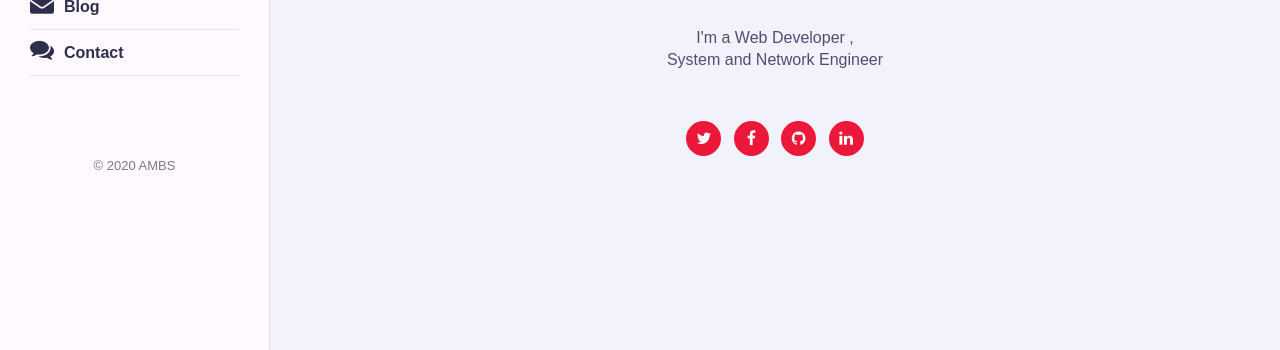
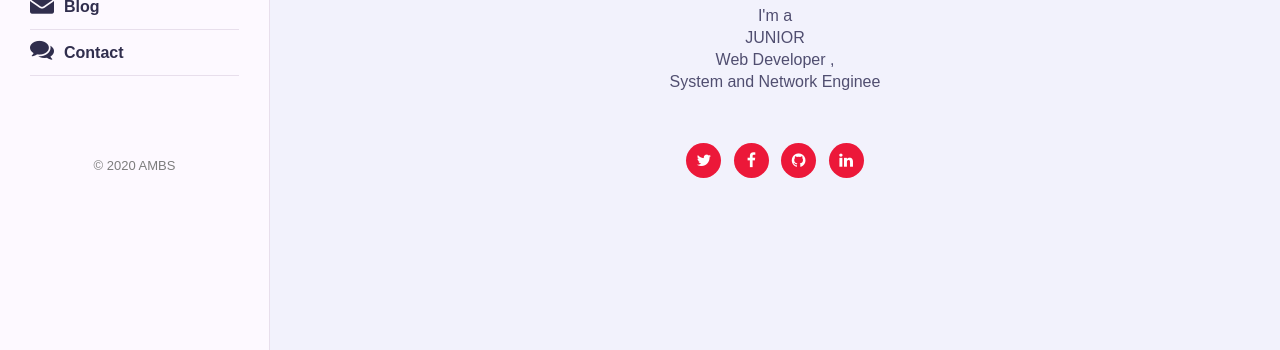
Before and after one commit to Abed7/P-v0.1, a plain HTML site: page index.html in a window 1280 px wide. Shown: the part 450-800 px from the top of the page. Drawn offline with Linux system fonts and the light colour scheme; a web font is replaced by a local one.

Commit message:
html modiffing

```diff
--- a/index.html
+++ b/index.html
@@ -70,7 +70,7 @@
                     <div class="intro">
                         <img src="23.jpg" alt="Profile" class="shadwo-dark">
                         <h1>Abdulmunem Balalisoufi</h1>
-                        <p>I'm a Web Developer , <br>System and Network Engineer </p>
+                        <p>I'm a<br> JUNIOR<br> Web Developer , <br>System and Network Enginee </p>
                         <div class="social-links">
                             <a href="#"><i class="fa fa-twitter"></i></a>
                             <a href="#"><i class="fa fa-facebook"></i></a>
```
